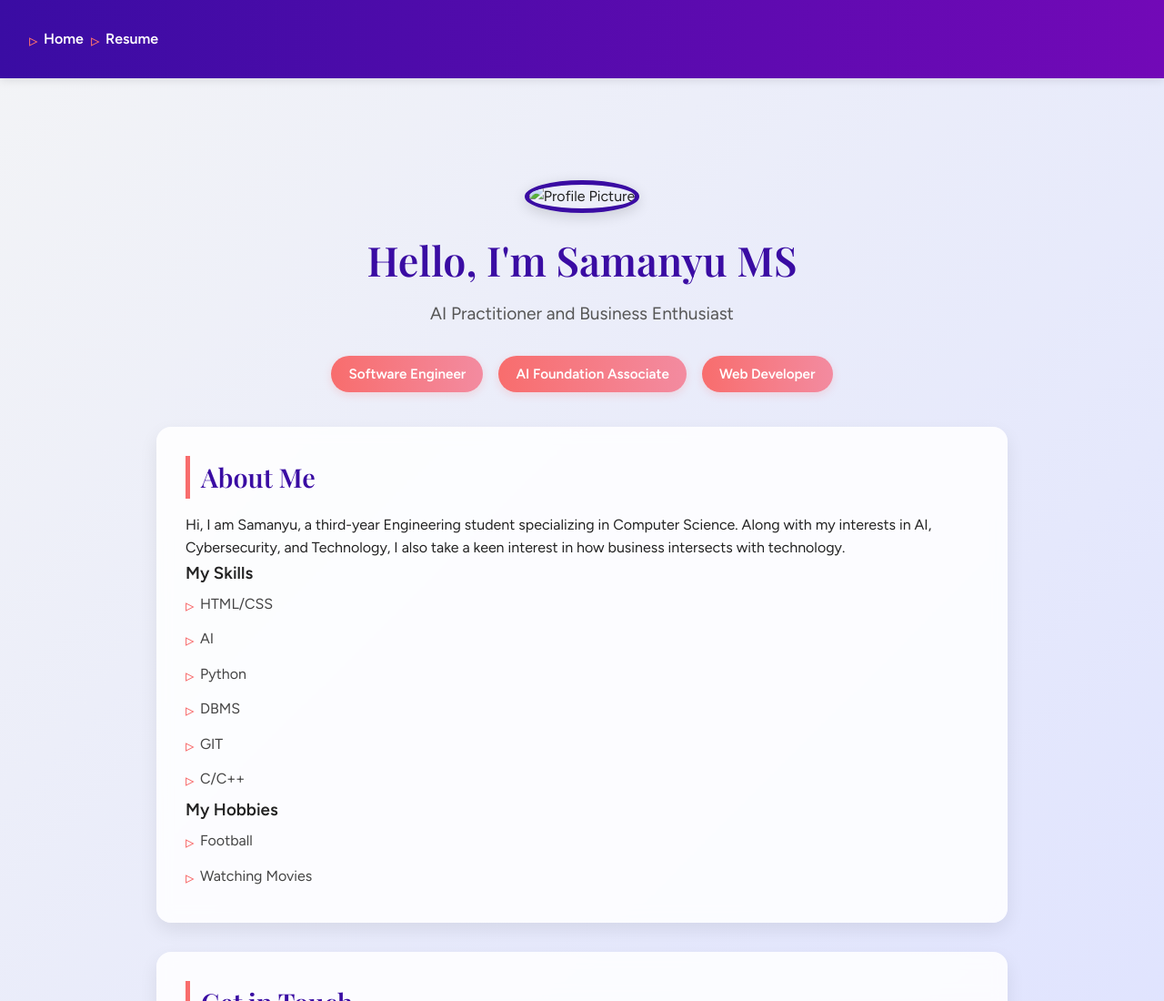
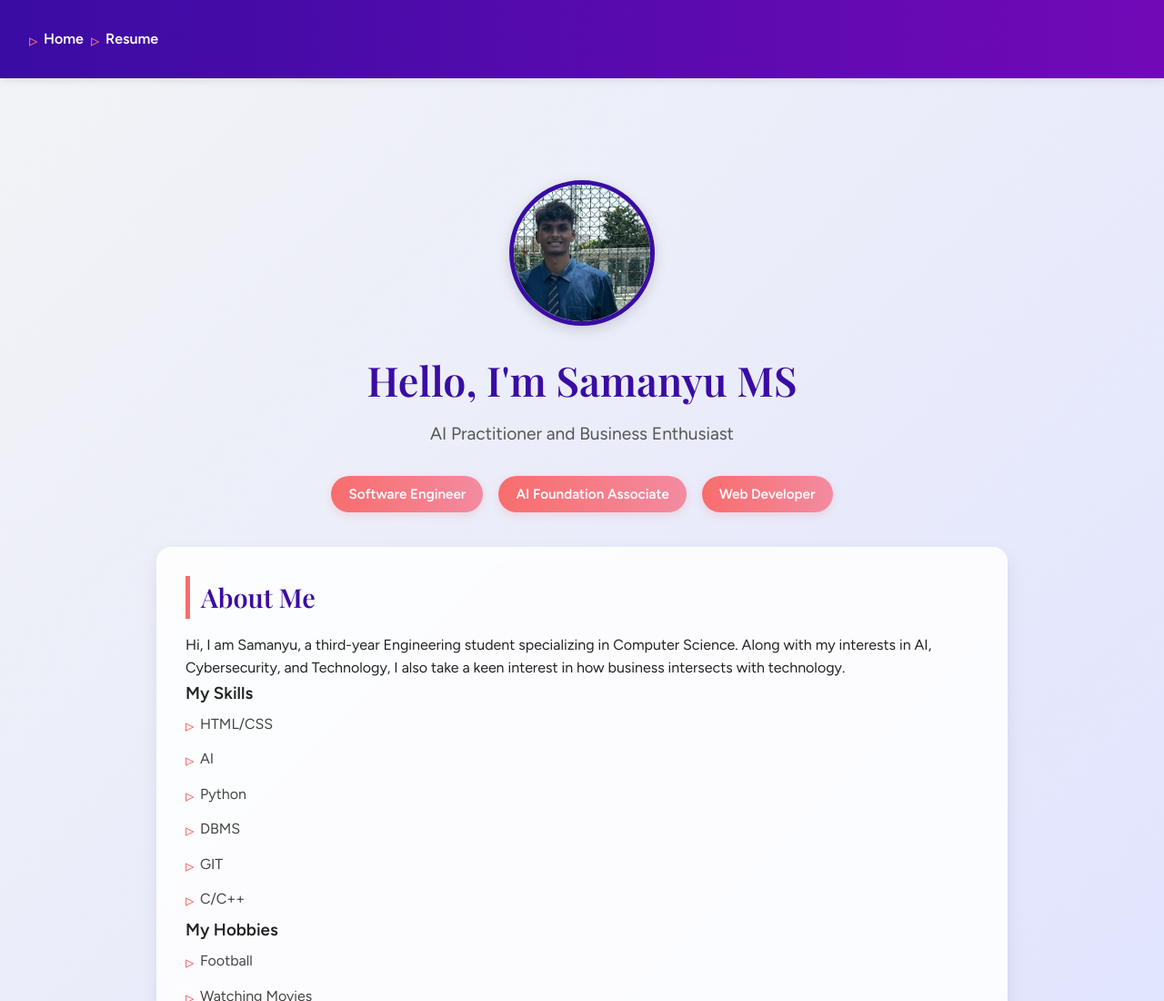
Before and after one commit to Samanyu-16/my-resume-website, a plain HTML site: page index.html in a window 1280 px wide. Shown: the top 1100 px of the page at 91% size. Drawn offline with nearby package versions, Linux system fonts and the light colour scheme; a script that the page names is missing.

Commit message:
updated index.html and pfp.jpg

```diff
--- a/index.html
+++ b/index.html
@@ -20,7 +20,7 @@
     <section class="hero">
       <div class="profile-pic">
 
-        <img src="C:\Users\HOME2\Desktop\pfp.jpg" alt="Profile Picture" class="profile-pic" />
+        <img src="pfp.jpg" alt="Profile Picture" class="profile-pic" />
 
       </div>
       <h1>Hello, I'm <span class="name-highlight">Samanyu MS</span></h1>
```
Also changed, not shown: pfp.jpg (added).
